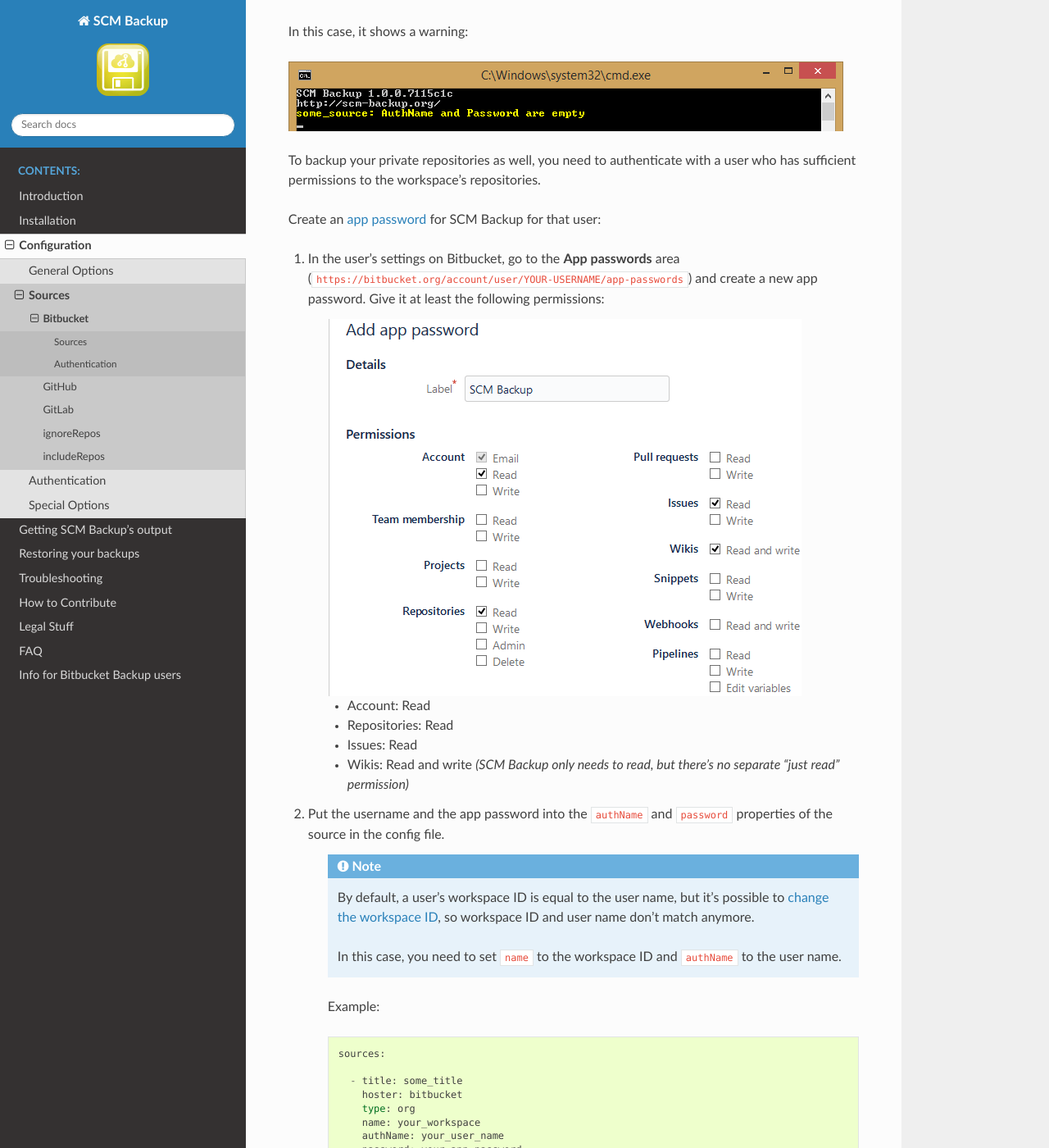
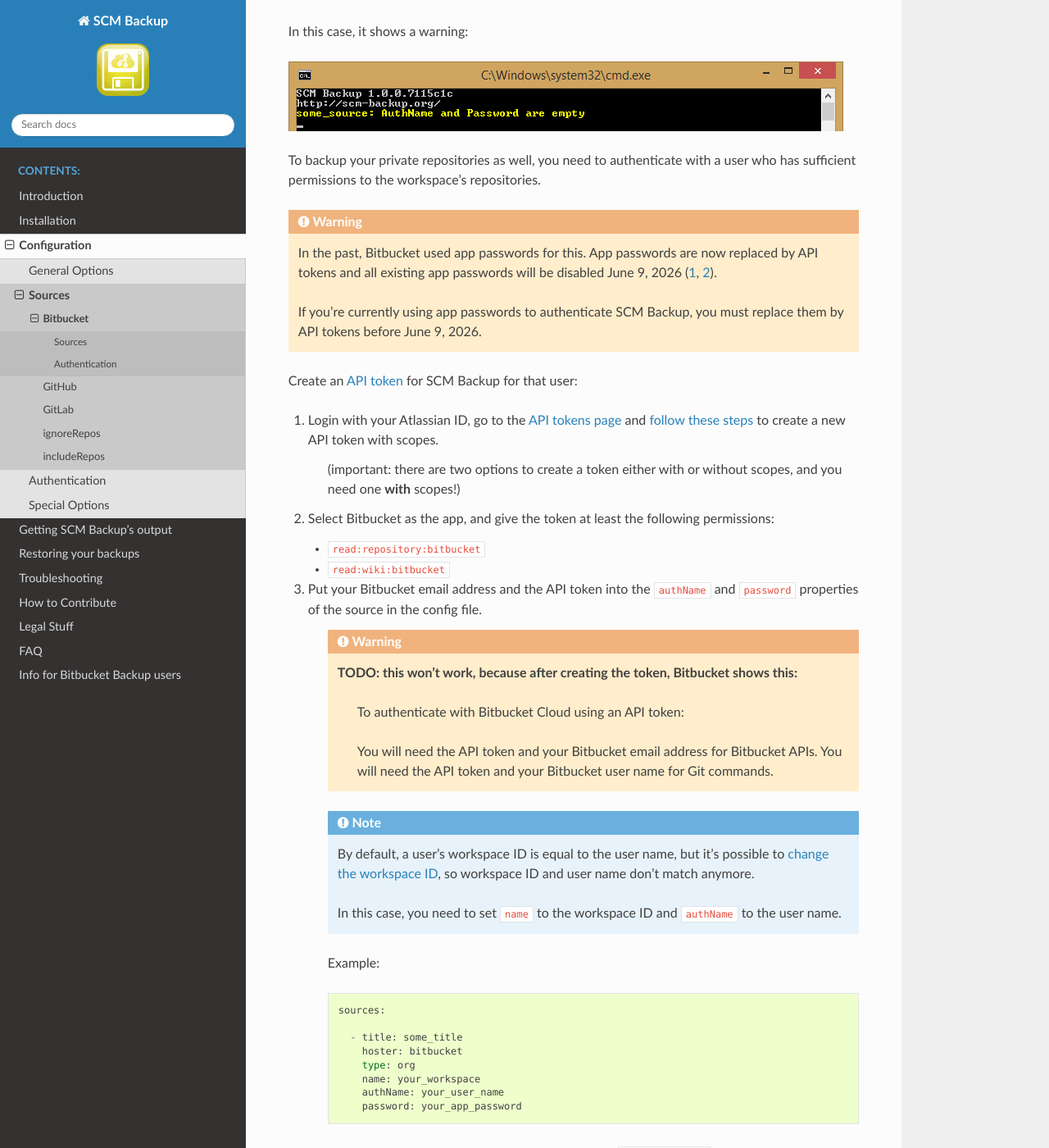
Before and after one commit to christianspecht/scm-backup-docs, a Sphinx documentation site: the page built from source/config-bitbucket.rst, in a window 1280 px wide and 1400 px high, scrolled down 1042 px. Shown: the whole window at 82% size. Built offline with Sphinx 7.4.7 and the Read the Docs theme 3.1.0, drawn with Linux system fonts in a browser that asks for light colours; comment, search, counter and statistics services are not loaded.

Commit message:
replace Bitbucket app passwords by API tokens (WIP)
christianspecht/scm-backup#84

```diff
--- a/source/config-bitbucket.rst
+++ b/source/config-bitbucket.rst
@@ -44,18 +44,38 @@ In this case, it shows a warning:
 
 To backup your private repositories as well, you need to authenticate with a user who has sufficient permissions to the workspace's repositories.
 
-Create an `app password <https://confluence.atlassian.com/bitbucket/app-passwords-828781300.html>`_ for SCM Backup for that user:
+.. warning::
 
-#. In the user's settings on Bitbucket, go to the **App passwords** area (``https://bitbucket.org/account/user/YOUR-USERNAME/app-passwords``) and create a new app password. Give it at least the following permissions:
+    In the past, Bitbucket used app passwords for this. App passwords are now replaced by API tokens and all existing app passwords will be disabled June 9, 2026 (`1 <https://www.atlassian.com/blog/bitbucket/bitbucket-cloud-transitions-to-api-tokens-enhancing-security-with-app-password-deprecation>`__, `2 <https://www.atlassian.com/blog/bitbucket/bitbucket-cloud-enters-phase-2-of-app-password-deprecation>`__).
 
-    .. image:: config-bitbucket-pw-permissions.png
+    If you're currently using app passwords to authenticate SCM Backup, you must replace them by API tokens before June 9, 2026.
 
-    - Account: Read
-    - Repositories: Read
-    - Issues: Read
-    - Wikis: Read and write *(SCM Backup only needs to read, but there's no separate "just read" permission)*
 
-#. Put the username and the app password into the ``authName`` and ``password`` properties of the source in the config file.
+Create an `API token <https://support.atlassian.com/bitbucket-cloud/docs/api-tokens/>`_ for SCM Backup for that user:
+
+#. Login with your Atlassian ID, go to the `API tokens page <https://id.atlassian.com/manage-profile/security/api-tokens>`__ and `follow these steps <https://support.atlassian.com/bitbucket-cloud/docs/create-an-api-token/>`__ to create a new API token with scopes.
+
+    (important: there are two options to create a token either with or without scopes, and you need one **with** scopes!)
+
+
+#.  Select Bitbucket as the app, and give the token at least the following permissions:
+
+    - ``read:repository:bitbucket``
+    - ``read:wiki:bitbucket``
+
+
+#. Put your Bitbucket email address and the API token into the ``authName`` and ``password`` properties of the source in the config file.
+
+
+    .. warning::
+
+        **TODO: this won't work, because after creating the token, Bitbucket shows this:**
+
+                To authenticate with Bitbucket Cloud using an API token:
+
+                You will need the API token and your Bitbucket email address for Bitbucket APIs.
+                You will need the API token and your Bitbucket user name for Git commands.
+
 
     .. note::
 
```
Also changed, not shown: source/config-bitbucket-pw-permissions.png (deleted).
